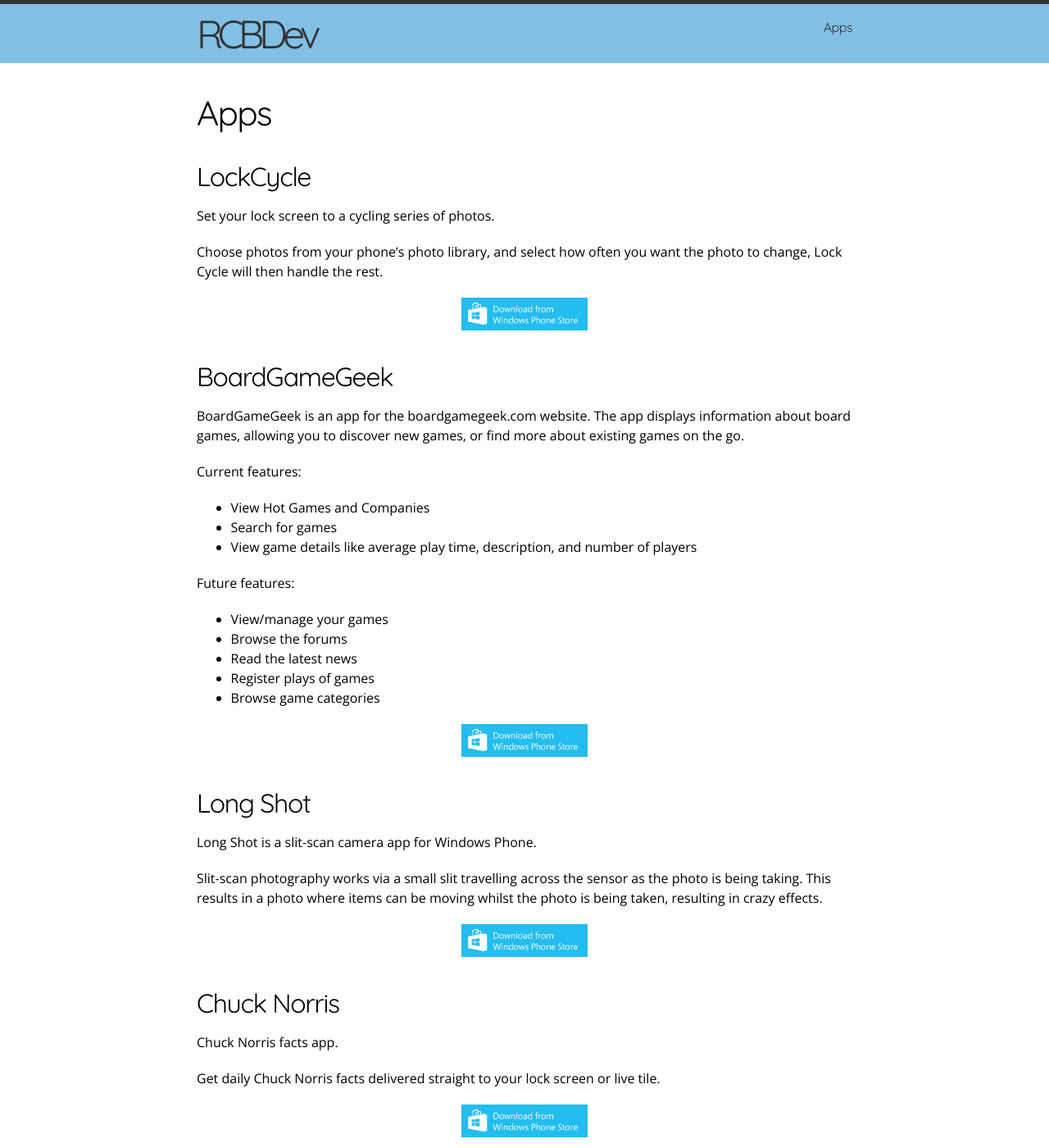
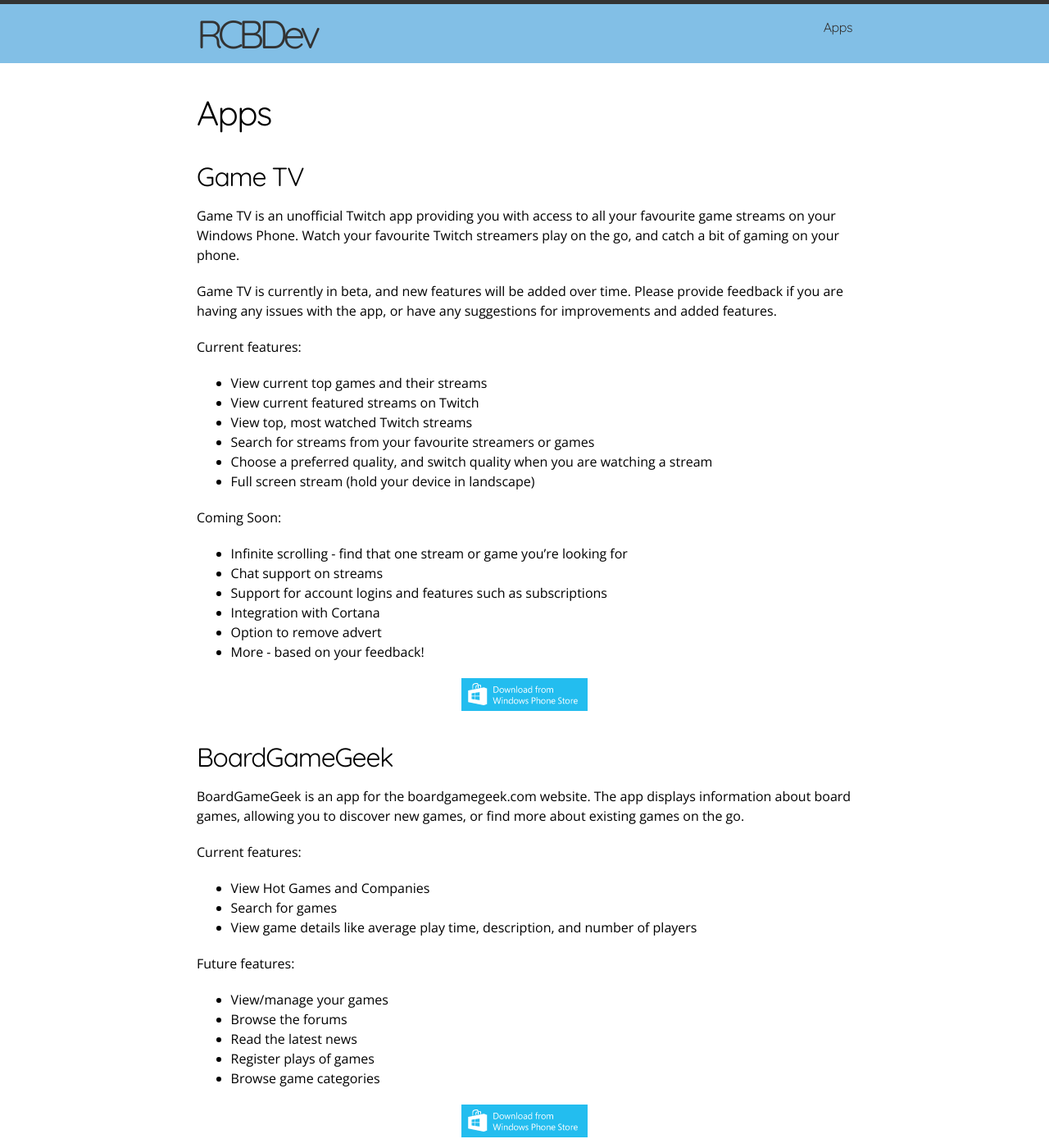
Before and after one commit to rcbdev/blog, a Jekyll site: the page built from apps.md, in a window 1280 px wide and 1400 px high. Shown: the whole window at 82% size. Built offline with Jekyll 4.4.1, drawn with Linux system fonts in a browser that asks for light colours; some of the changed text lies outside the part shown.

Commit message:
Updated Apps page

```diff
--- a/apps.md
+++ b/apps.md
@@ -5,13 +5,29 @@
 show_link: true
 ---
 
-## LockCycle
+## Game TV
 
-Set your lock screen to a cycling series of photos.
+Game TV is an unofficial Twitch app providing you with access to all your favourite game streams on your Windows Phone. Watch your favourite Twitch streamers play on the go, and catch a bit of gaming on your phone.
 
-Choose photos from your phone's photo library, and select how often you want the photo to change, Lock Cycle will then handle the rest.
+Game TV is currently in beta, and new features will be added over time. Please provide feedback if you are having any issues with the app, or have any suggestions for improvements and added features.
 
-[![Download LockCycle](/images/WP-Download.png)](http://www.windowsphone.com/s?appid=59ed60f5-111f-4346-b3ac-6eda9c78e661)
+Current features:
+ * View current top games and their streams
+ * View current featured streams on Twitch
+ * View top, most watched Twitch streams
+ * Search for streams from your favourite streamers or games
+ * Choose a preferred quality, and switch quality when you are watching a stream
+ * Full screen stream (hold your device in landscape)
+
+Coming Soon:
+ * Infinite scrolling - find that one stream or game you're looking for
+ * Chat support on streams
+ * Support for account logins and features such as subscriptions
+ * Integration with Cortana
+ * Option to remove advert
+ * More - based on your feedback!
+
+[![Download Game TV](/images/WP-Download.png)](http://www.windowsphone.com/s?appid=121e8638-f517-4a4e-8243-9b5d29024c4f)
 
 ## BoardGameGeek
 
@@ -33,6 +49,14 @@
 
 [![Download BoardGameGeek](/images/WP-Download.png)](http://www.windowsphone.com/s?appid=196407b4-58b3-4812-9537-c7fe6ff8af37)
 
+## LockCycle
+
+Set your lock screen to a cycling series of photos.
+
+Choose photos from your phone's photo library, and select how often you want the photo to change, Lock Cycle will then handle the rest.
+
+[![Download LockCycle](/images/WP-Download.png)](http://www.windowsphone.com/s?appid=59ed60f5-111f-4346-b3ac-6eda9c78e661)
+
 ## Long Shot
 
 Long Shot is a slit-scan camera app for Windows Phone.
```
